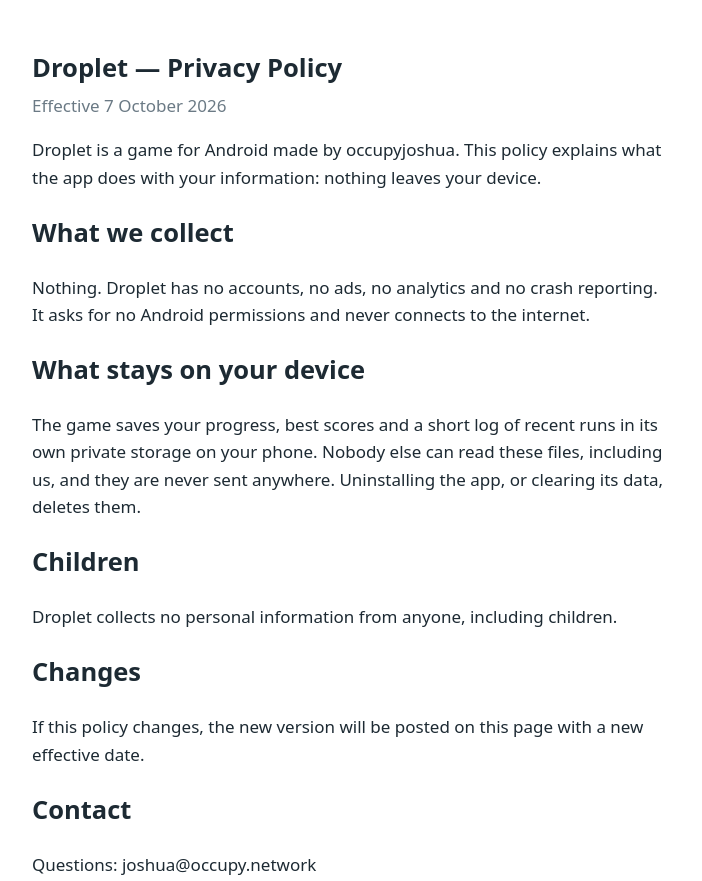
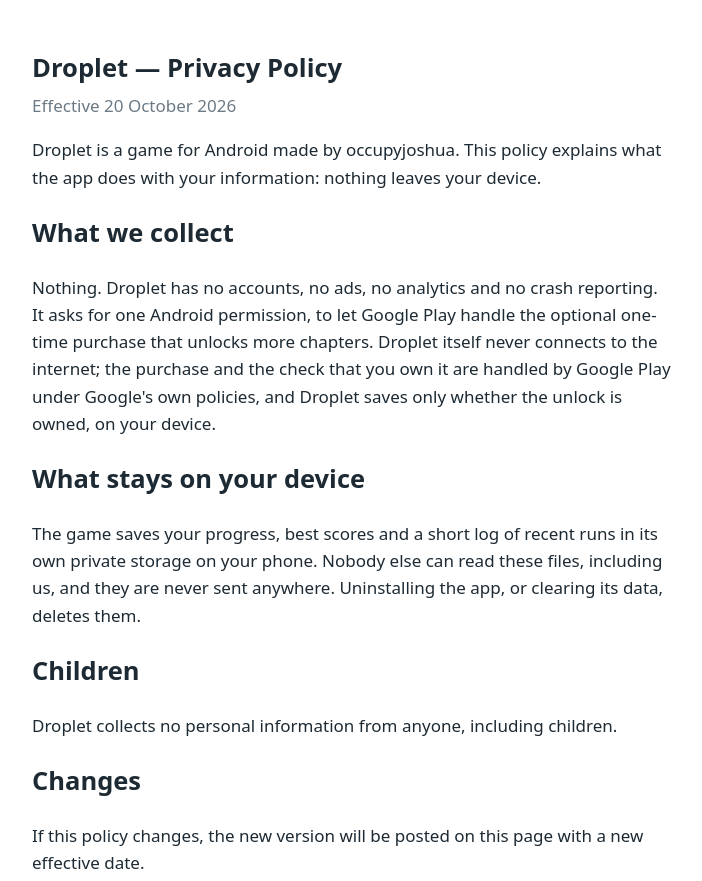
Before and after one commit to occupyjoshua/droplet-privacy, a plain HTML site: page index.html in a window 1280 px wide. Shown: the top 881 px of the page, without its empty margins (288-990 px from the left). Drawn offline with Linux system fonts and the light colour scheme.

Commit message:
Privacy policy: one Android permission for the optional Play purchase

```diff
--- a/index.html
+++ b/index.html
@@ -12,14 +12,16 @@
 </head>
 <body>
 <h1>Droplet — Privacy Policy</h1>
-<p class="date">Effective 7 October 2026</p>
+<p class="date">Effective 20 October 2026</p>
 
 <p>Droplet is a game for Android made by occupyjoshua. This policy explains what the app does with
 your information: nothing leaves your device.</p>
 
 <h2>What we collect</h2>
-<p>Nothing. Droplet has no accounts, no ads, no analytics and no crash reporting. It asks for no Android
-permissions and never connects to the internet.</p>
+<p>Nothing. Droplet has no accounts, no ads, no analytics and no crash reporting. It asks for one Android
+permission, to let Google Play handle the optional one-time purchase that unlocks more chapters. Droplet itself never
+connects to the internet; the purchase and the check that you own it are handled by Google Play under Google's own policies,
+and Droplet saves only whether the unlock is owned, on your device.</p>
 
 <h2>What stays on your device</h2>
 <p>The game saves your progress, best scores and a short log of recent runs in its own private storage
```
